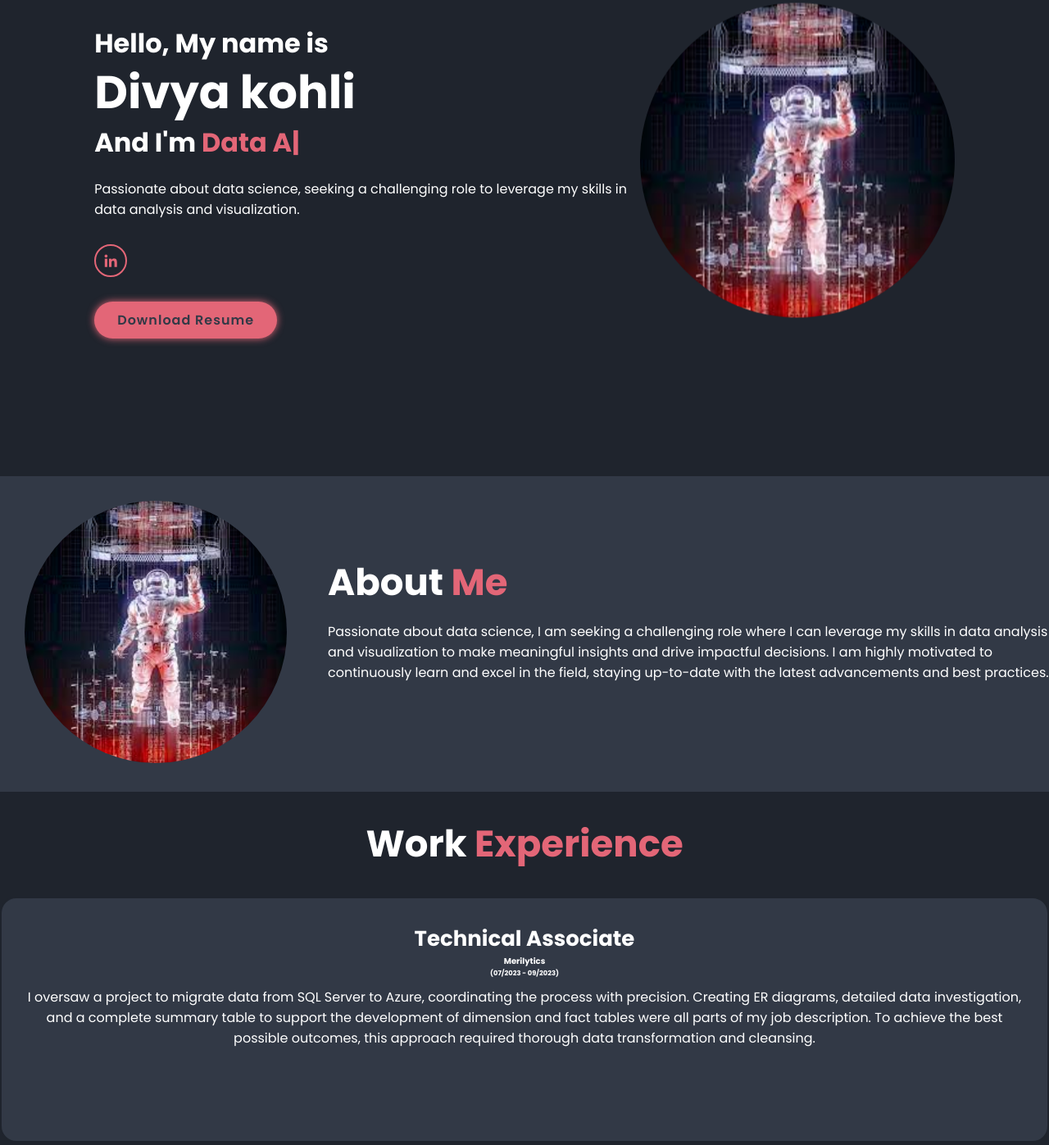
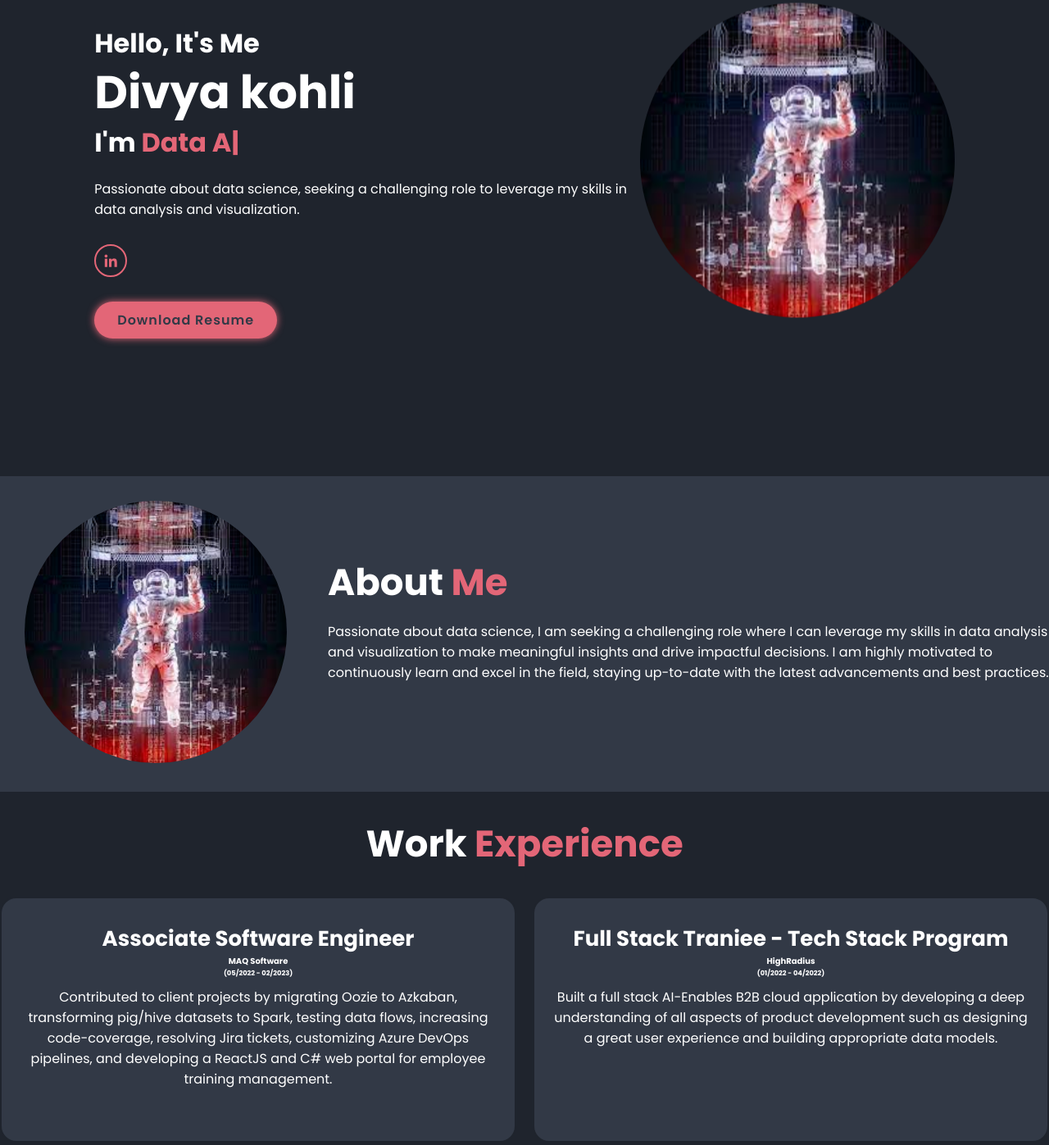
Before and after one commit to DivyaKohli/portfolio, a plain HTML site: page index.html in a window 1280 px wide. Shown: the part 219-1616 px from the top of the page at 82% size. Drawn offline with nearby package versions, Linux system fonts and the light colour scheme.

Commit message:
Add files via upload

```diff
--- a/index.html
+++ b/index.html
@@ -5,7 +5,7 @@
     <meta charset="UTF-8">
     <meta http-equiv="X-UA-Compatible" content="IE=edge">
     <meta name="viewport" content="width=device-width, initial-scale=1.0">
-    <title>Divya Kohli Portfolio</title>
+    <title>Personal Portfolio Website</title>
 
     <!-- box icons -->
     <link href="https://unpkg.com/boxicons@2.1.4/css/boxicons.min.css" rel="stylesheet" />
@@ -34,9 +34,9 @@
     <!-- home section design -->
     <section class="home" id="home">
         <div class="home-content">
-            <h3>Hello, My name is</h3>
+            <h3>Hello, It's Me</h3>
             <h1>Divya kohli</h1>
-            <h3>And I'm <span class="multiple-text"></span></h3>
+            <h3>I'm <span class="multiple-text"></span></h3>
             <!-- <p>Passionate about data science, I am seeking a challenging role where I can leverage my skills in data
                 analysis and visualization to make meaningful insights and drive impactful decisions. I am highly
                 motivated to continuously learn and excel in the field, staying up-to-date with the latest advancements
@@ -120,27 +120,12 @@
 
         <div class="experience-container">
             <div class="experience-box">
-                <h3>Technical Associate</h3>
-                <h4>Merilytics</h4>
-                <h5>(07/2023 - 09/2023)</h5>
-                <p>I oversaw a project to migrate data from SQL Server to Azure, coordinating the process with
-                    precision. Creating ER diagrams, detailed data investigation, and a complete summary table to
-                    support the development of dimension and fact tables were all parts of my job description. To
-                    achieve the best possible outcomes, this approach required thorough data transformation and
-                    cleansing.</p>
-                </div>
-
-                <div class="experience-container">
-                    <div class="experience-box">
                 <h3>Associate Software Engineer</h3>
                 <h4>MAQ Software</h4>
                 <h5>(05/2022 - 02/2023)</h5>
-                        <p>Contributed to client projects by migrating Oozie to Azkaban, transforming pig/hive datasets
-                            to
-                            Spark, testing data flows, increasing code-coverage, resolving Jira tickets, customizing
-                            Azure
-                            DevOps pipelines, and developing a ReactJS and C# web portal for employee training
-                            management.</p>
+                <p>Contributed to client projects by migrating Oozie to Azkaban, transforming pig/hive datasets to
+                    Spark, testing data flows, increasing code-coverage, resolving Jira tickets, customizing Azure
+                    DevOps pipelines, and developing a ReactJS and C# web portal for employee training management.</p>
                 <!-- <a href="#" class="btn">Read More</a> -->
             </div>
 
@@ -148,11 +133,9 @@
                 <h3>Full Stack Traniee - Tech Stack Program</h3>
                 <h4>HighRadius</h4>
                 <h5>(01/2022 - 04/2022)</h5>
-                        <p>Built a full stack AI-Enables B2B cloud application by developing a deep understanding of all
-                            aspects
+                <p>Built a full stack AI-Enables B2B cloud application by developing a deep understanding of all aspects
                     of product
-                            development such as designing a great user experience and building appropriate data models.
-                        </p>
+                    development such as designing a great user experience and building appropriate data models.</p>
                 <!-- <a href="#" class="btn">Read More</a> -->
             </div>
         </div>
@@ -226,7 +209,7 @@
     <section class="contact" id="contact">
         <h2 class="heading">Contact <span>Me</span></h2>
 
-        <form action="https://formspree.io/f/xzbqqdov" method="POST">
+        <form action="https://formspree.io/f/xnqyynob" method="POST">
             <div class="input-box">
                 <input type="text" name="name" placeholder="Full Name" required>
                 <input type="email" name="email" placeholder="Email Address" required>
@@ -235,7 +218,7 @@
                 <input type="number" name="number" placeholder="Mobile Number" required>
                 <input type="text" name="emailSubject" placeholder="Email Subject" required>
             </div>
-            <textarea name="message" id="" cols="30" rows="10" placeholder="Your Message" required></textarea>
+            <textarea name="" id="" cols="30" rows="10" name="message" placeholder="Your Message" required></textarea>
             <input type="submit" value="Send Message" class="btn">
         </form>
     </section>
@@ -243,8 +226,7 @@
     <!-- footer design -->
     <footer class="footer">
         <div class="footer-text">
-            <!-- <p>Copyright &copy; 2023 by Divya Kohli | All Rights Reserved.</p> -->
-            <!-- <p>Home</p> -->
+            <p>Copyright &copy; 2023 by Divya Kohli | All Rights Reserved.</p>
         </div>
 
         <div class="footer-iconTop">
```
Lines whose indentation alone changed are shown as unchanged.
